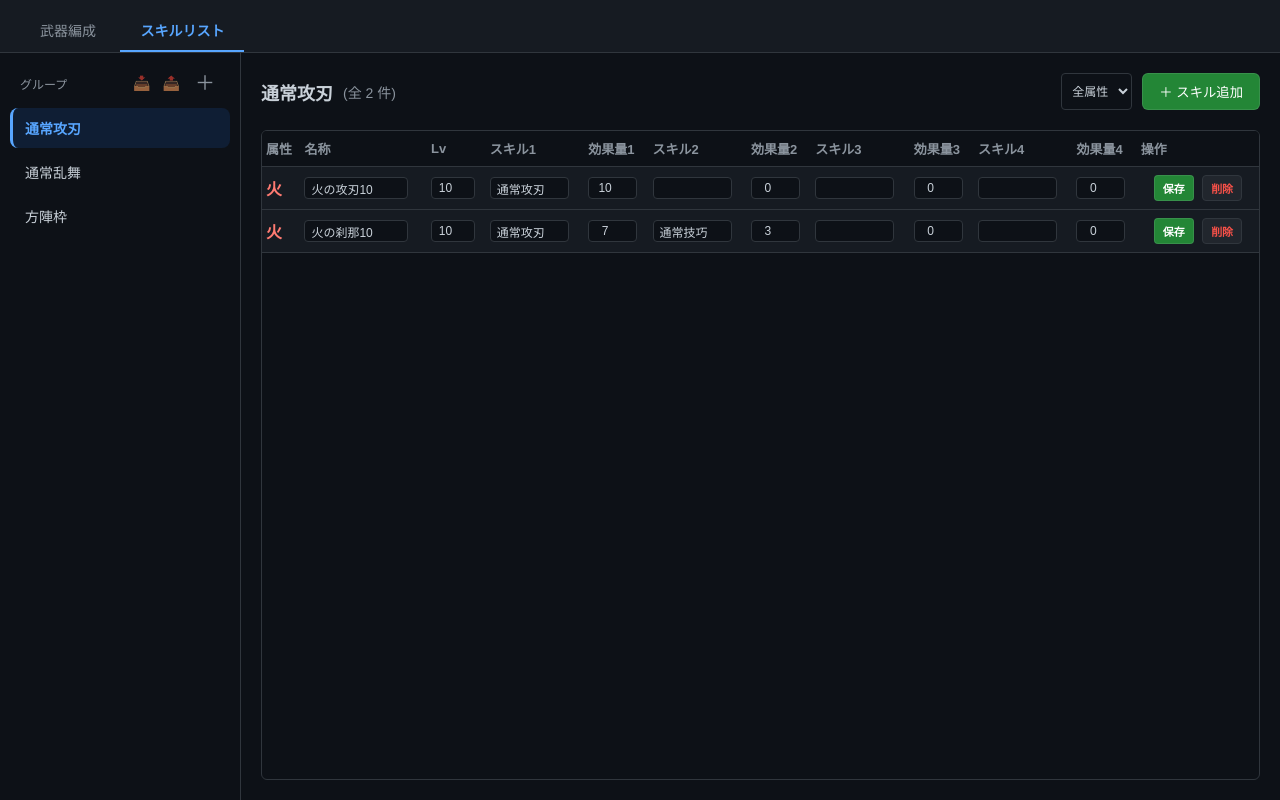
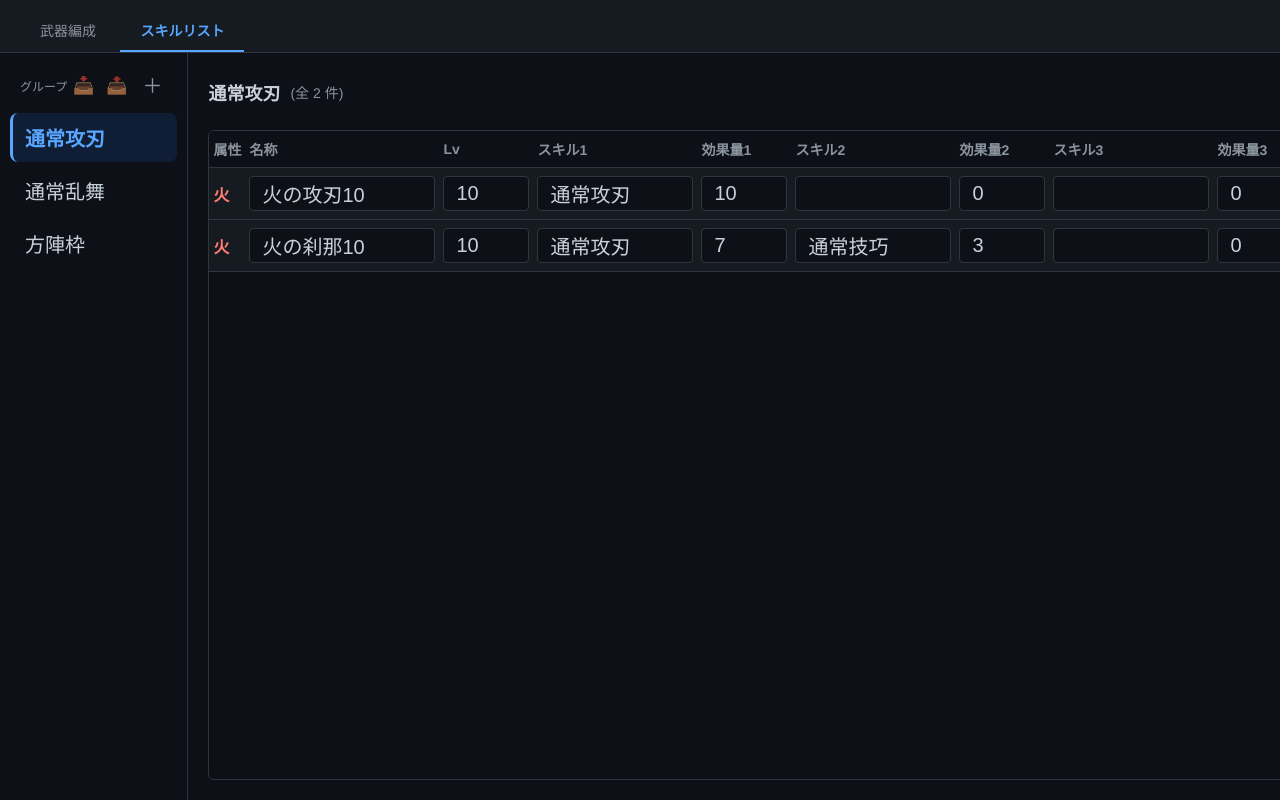
Before and after one commit to CuteCharlotta285/gbf-skill-manager, a plain HTML site: page index.html in a window 1280 px wide. Both pictures are taken after a click on the button "スキルリスト". Drawn offline with Linux system fonts and the light colour scheme.

Commit message:
Add files via upload

```diff
--- a/style.css
+++ b/style.css
@@ -79,7 +79,7 @@
     background: none;
     border: none;
     cursor: pointer;
-    font-size: 14px;
+    font-size: 17px;
     padding: 2px;
     opacity: 0.6;
     transition: 0.2s;
@@ -121,7 +121,7 @@
     padding: 10px 12px;
     cursor: pointer;
     border-radius: 8px;
-    font-size: 14px;
+    font-size: 20px;
     margin-bottom: 4px;
     transition: all 0.2s ease;
     border-left: 3px solid transparent; /* アクセント線 */
@@ -150,7 +150,7 @@
 /* グループ内の操作ボタン (✎ と ×) */
 .group-controls {
     display: flex;
-    gap: 4px;
+    gap: 8px;
     opacity: 0; /* 普段は隠す */
     transition: 0.2s;
 }
@@ -163,7 +163,7 @@
     background: none;
     border: none;
     color: #8b949e;
-    font-size: 14px;
+    font-size: 20px;
     cursor: pointer;
     padding: 2px 4px;
     border-radius: 4px;
@@ -220,7 +220,7 @@
 th {
     background-color: #0d1117;
     padding: 8px 4px;
-    font-size: 13px;
+    font-size: 14px;
     text-align: left;
     color: #8b949e;
     border-bottom: 1px solid #30363d;
@@ -237,16 +237,16 @@
     background-color: #0d1117;
     border: 1px solid #30363d;
     color: #c9d1d9;
-    padding: 3px 6px;
+    padding: 5px 12px; /* 少し余白を増やして押しやすく */
     border-radius: 4px;
-    font-size: 12px;
+    font-size: 20px;
 }
 
 /* 各入力ボックスの個別幅設定 */
-.edit-label { width: 90px; }
-.edit-lv { width: 30px; text-align: center; }
-.edit-eff-type { width: 65px; }
-.edit-eff-val { width: 35px; text-align: center; }
+.edit-label { width: 160px; }
+.edit-lv { width: 60px; text-align: left; }
+.edit-eff-type { width: 130px; }
+.edit-eff-val { width: 60px; text-align: left; }
 
 /* 属性別カラー */
 .el-fire  { color: #ff7b72; font-weight: bold; }
@@ -276,7 +276,7 @@
     padding: 4px 8px;
     border-radius: 4px;
     cursor: pointer;
-    font-size: 11px;
+    font-size: 15px;
     font-weight: bold;
     margin-right: 4px;
 }
@@ -290,7 +290,7 @@
     padding: 4px 8px;
     border-radius: 4px;
     cursor: pointer;
-    font-size: 11px;
+    font-size: 15px;
     font-weight: bold;
 }
 .delete-btn:hover {
```
